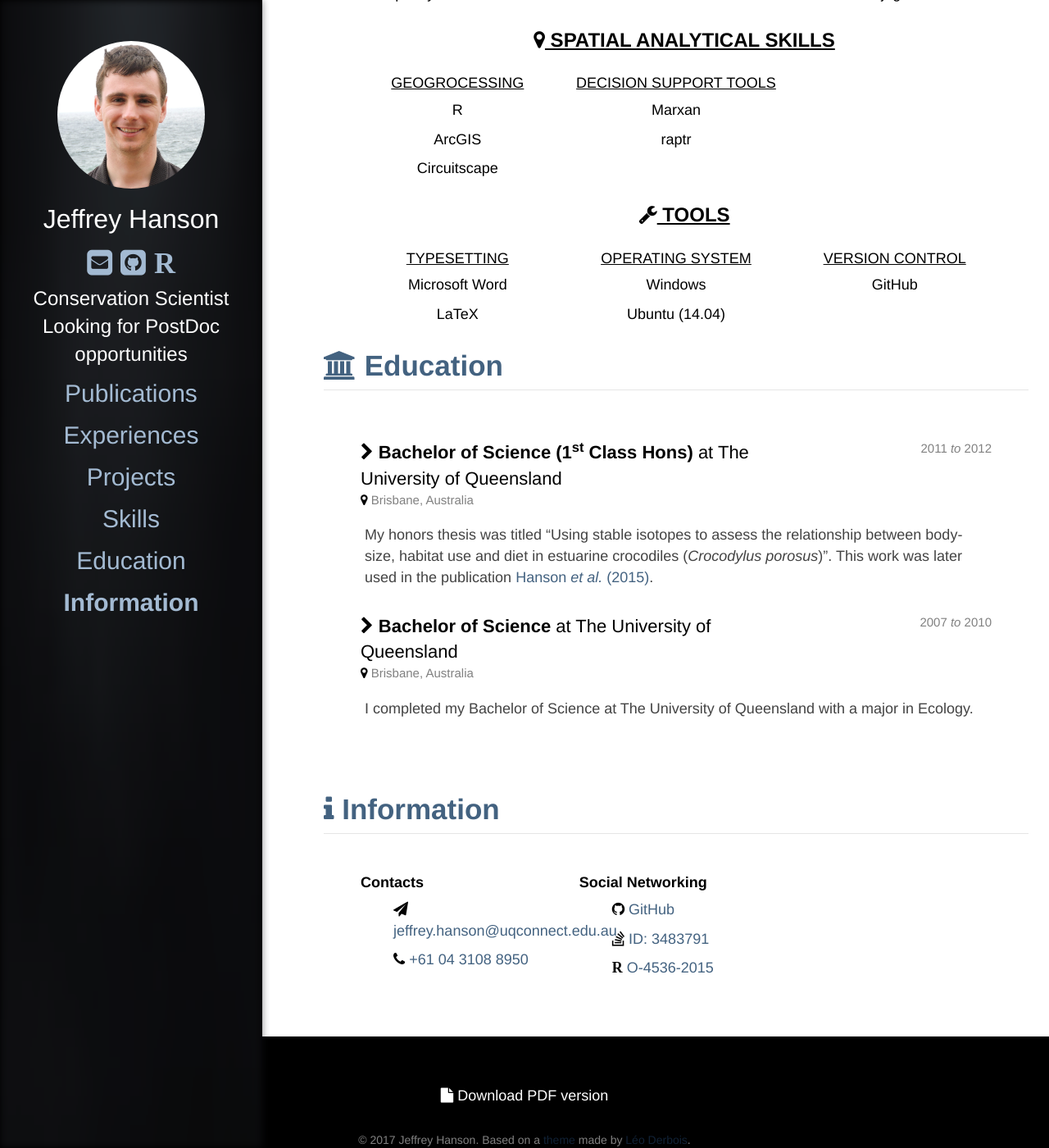
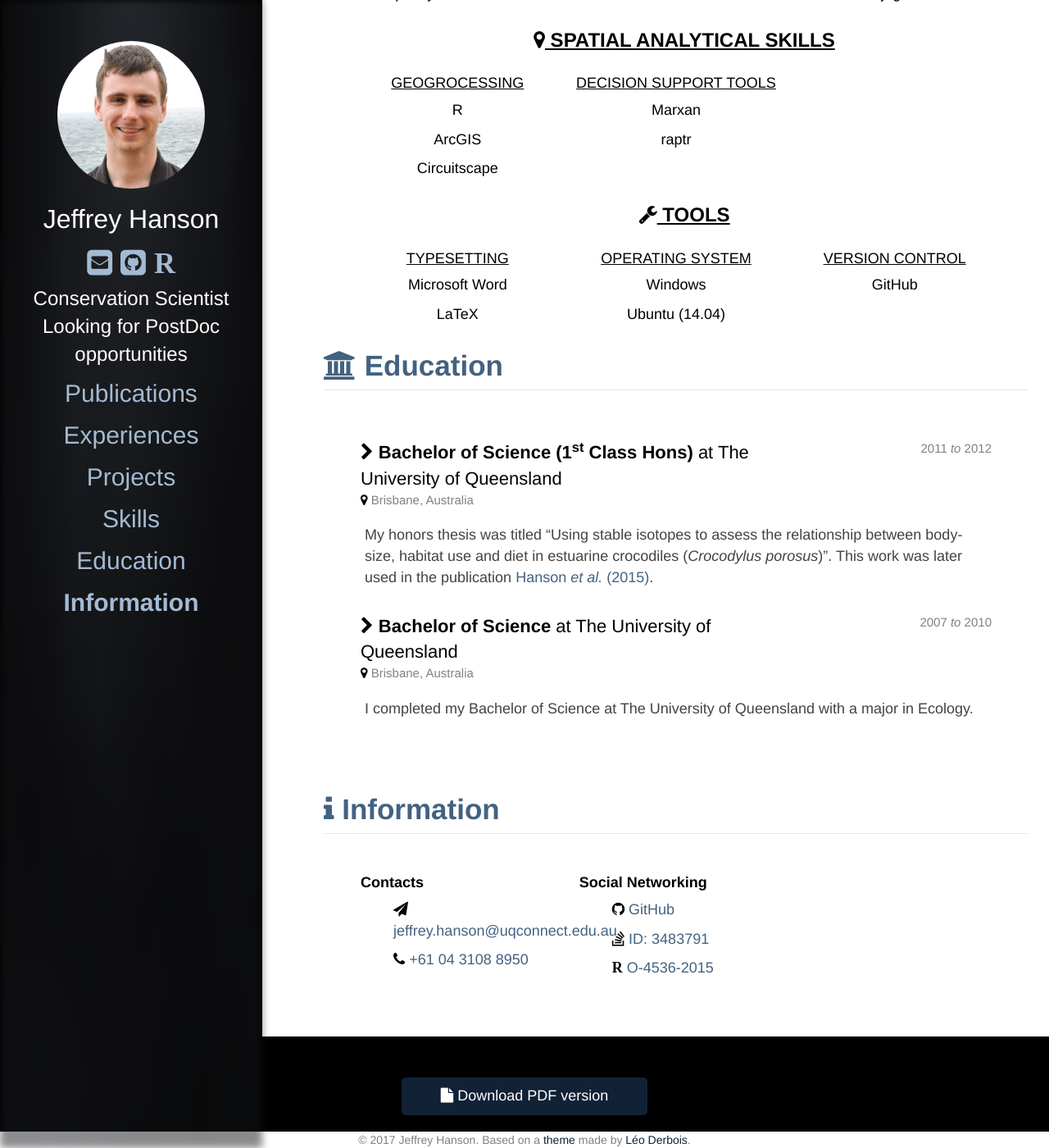
Before and after one commit to jeffreyhanson/jeffreyhanson.github.io, a Jekyll site: the page built from index.html, in a window 1280 px wide and 1400 px high, scrolled down 4063 px. Shown: the whole window at 82% size. Built offline with Jekyll 4.4.1, drawn with Linux system fonts in a browser that asks for light colours; nearby versions of some CDN libraries.

Commit message:
update colors

```diff
--- a/css/main.scss
+++ b/css/main.scss
@@ -75,7 +75,7 @@ $content-link-color               : #436280;
 $content-link-color-hover         : #436280;
 $content-title-icon-color         : $content-text-color;
 $content-post-icon-color          : $content-text-color;
-$content-pdf-button-color         : black;
+$content-pdf-button-color         : #112236;
 $content-pdf-text-color           : white;
 $content-pdf-button-color-hover   : #436280;
 
@@ -92,7 +92,7 @@ $content-pdf-text-size            : $content-post-text-size;
 /*#######################*/
 /*#        FOOTER       #*/
 /*#######################*/
-$footer-background-color          : black;
+$footer-background-color          : white;
 $footer-text-color                : grey;
 $footer-link-color                : $link-color;
 $footer-link-hover-color          : $link-color-hover;
```
